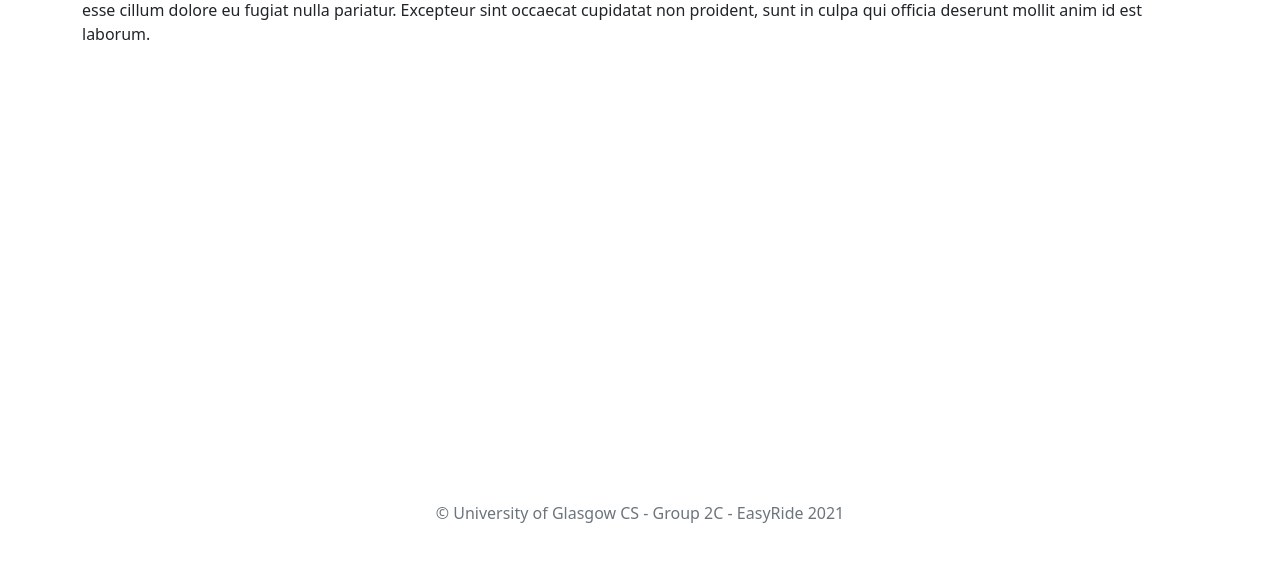
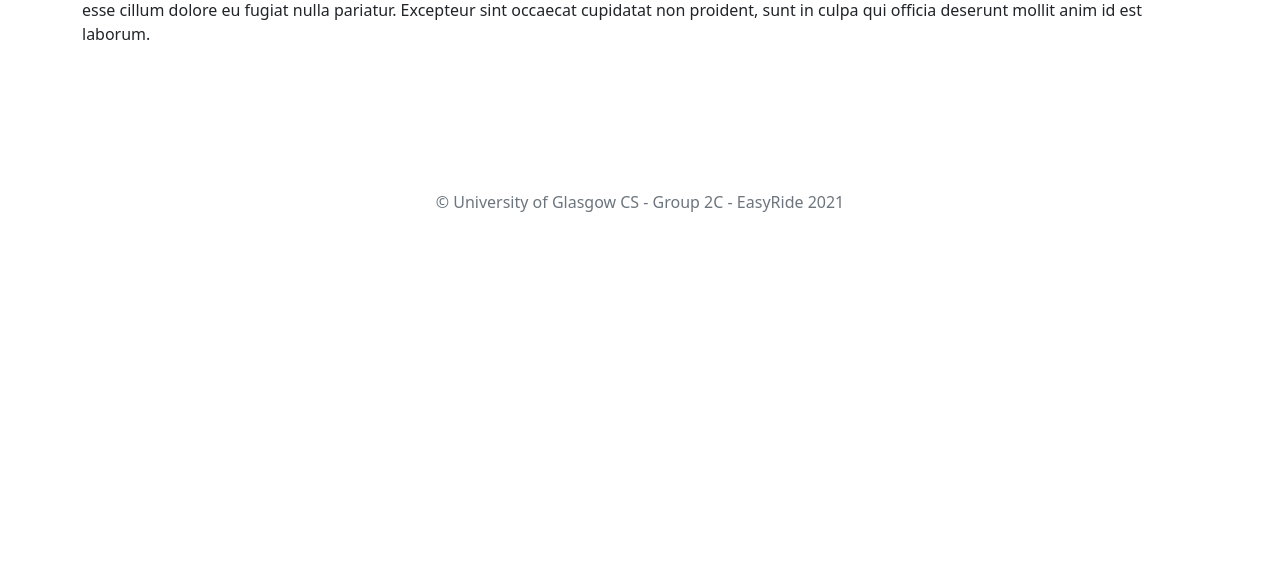
Before and after one commit to sathwik-gla-ds/easyRide, a Flask app: page /aboutus in a window 1280 px wide. Shown: the part 211-773 px from the top of the page. Run offline with Flask 2, Linux system fonts and the light colour scheme.

Commit message:
Added footer

```diff
--- a/easy_ride/templates/base.html
+++ b/easy_ride/templates/base.html
@@ -161,13 +161,15 @@
   {% endblock %}
 </div>
 <div>
-  <footer class="pt-4 my-md-5 pt-md-5 fixed-bottom">
-    <div class="row">
-      <div class="col-12 col-md">
-        <p class="mt-5 mb-3 text-muted text-center">&copy; University of Glasgow CS - Group 2C - EasyRide 2021</p>
-      </div>
-    </div>
-  </footer>
+
+
+  <footer class="footer pt-4 my-md-5 pt-md-5">
+        <div class="container">
+          <p class="mt-5 mb-3 text-muted text-center">&copy; University of Glasgow CS - Group 2C - EasyRide 2021</p>
+        </div>
+      </footer>
+
+
 </div>
 </body>
 </html>
```
